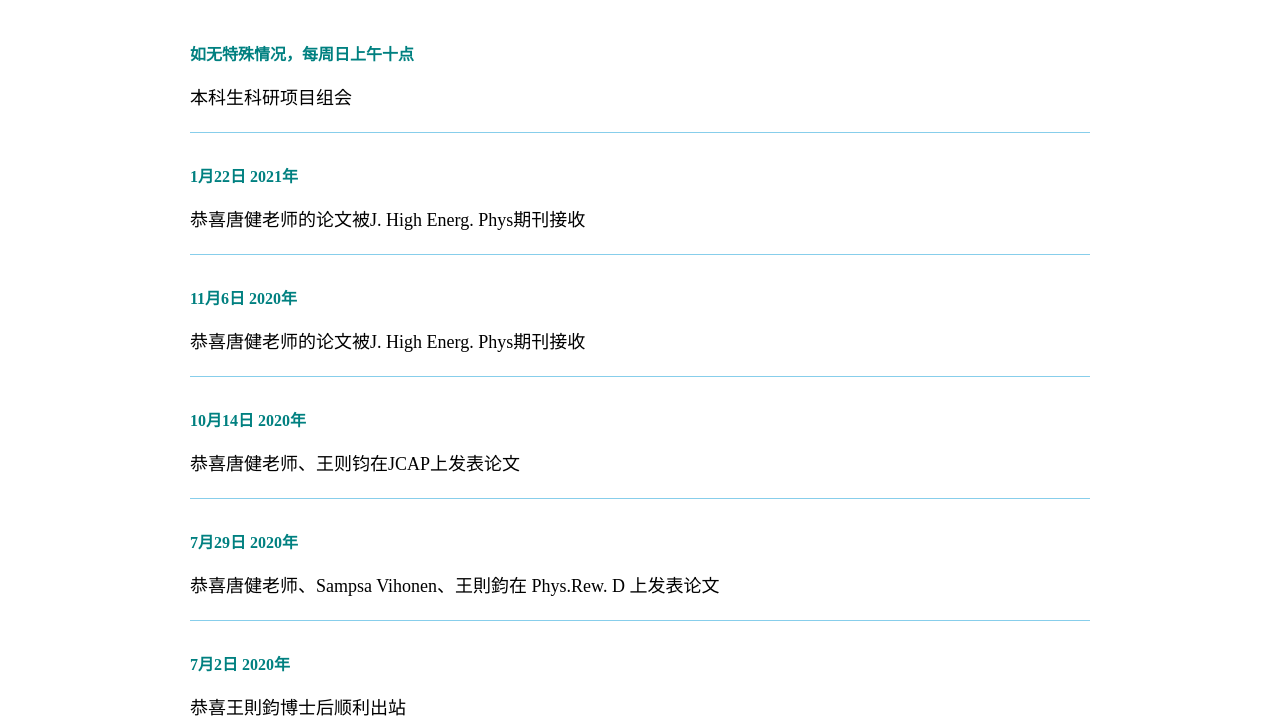
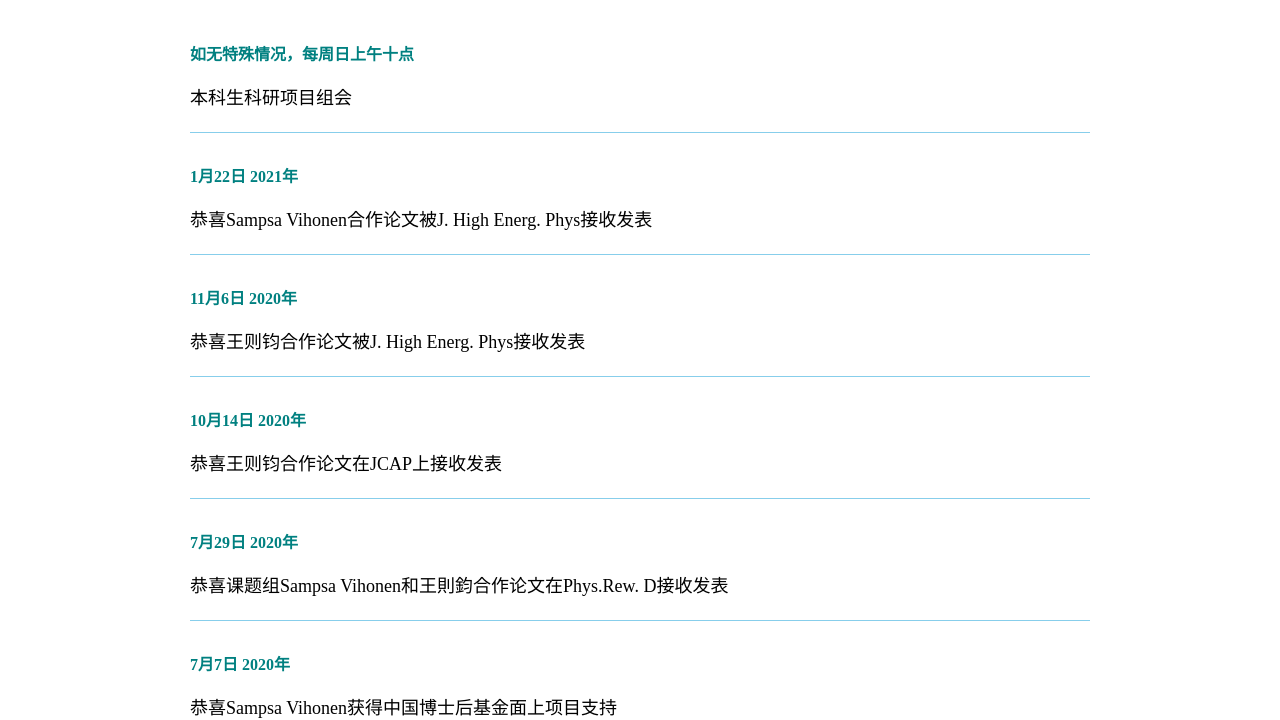
Before and after one commit to zhaoww7/zhaoww7.github.io, a plain HTML site: page news-more.html in a window 1280 px wide. Shown: the part 242-962 px from the top of the page. Drawn offline with Linux system fonts and the light colour scheme.

Commit message:
update the homepage to the latest.

```diff
--- a/news-more.html
+++ b/news-more.html
@@ -43,22 +43,27 @@
 
 	    <li class="news-items">
             <h6>1月22日 2021年</h6>
-		<p>恭喜唐健老师的论文被J. High Energ. Phys期刊接收</p>
+            <p>恭喜Sampsa Vihonen合作论文被J. High Energ. Phys接收发表</p>
 	    </li>
 
 	    <li class="news-items">
             <h6>11月6日 2020年</h6>
-		<p>恭喜唐健老师的论文被J. High Energ. Phys期刊接收</p>
+            <p>恭喜王则钧合作论文被J. High Energ. Phys接收发表</p>
 	    </li>
 
 	    <li class="news-items">
             <h6>10月14日 2020年</h6>
-		<p>恭喜唐健老师、王则钧在JCAP上发表论文</p>
+            <p>恭喜王则钧合作论文在JCAP上接收发表</p>
 	    </li>
 
         <li class="news-items">
             <h6>7月29日 2020年</h6>
-                <p>恭喜唐健老师、Sampsa Vihonen、王則鈞在 Phys.Rew. D 上发表论文</p>
+            <p>恭喜课题组Sampsa Vihonen和王則鈞合作论文在Phys.Rew. D接收发表</p>
+        </li>
+
+        <li class="news-items">
+            <h6>7月7日 2020年</h6>
+            <p>恭喜Sampsa Vihonen获得中国博士后基金面上项目支持</p>
         </li>
 
         <li class="news-items">
```
Also changed, not shown: index.html (+3 -3 lines). Lines whose indentation alone changed are shown as unchanged.
